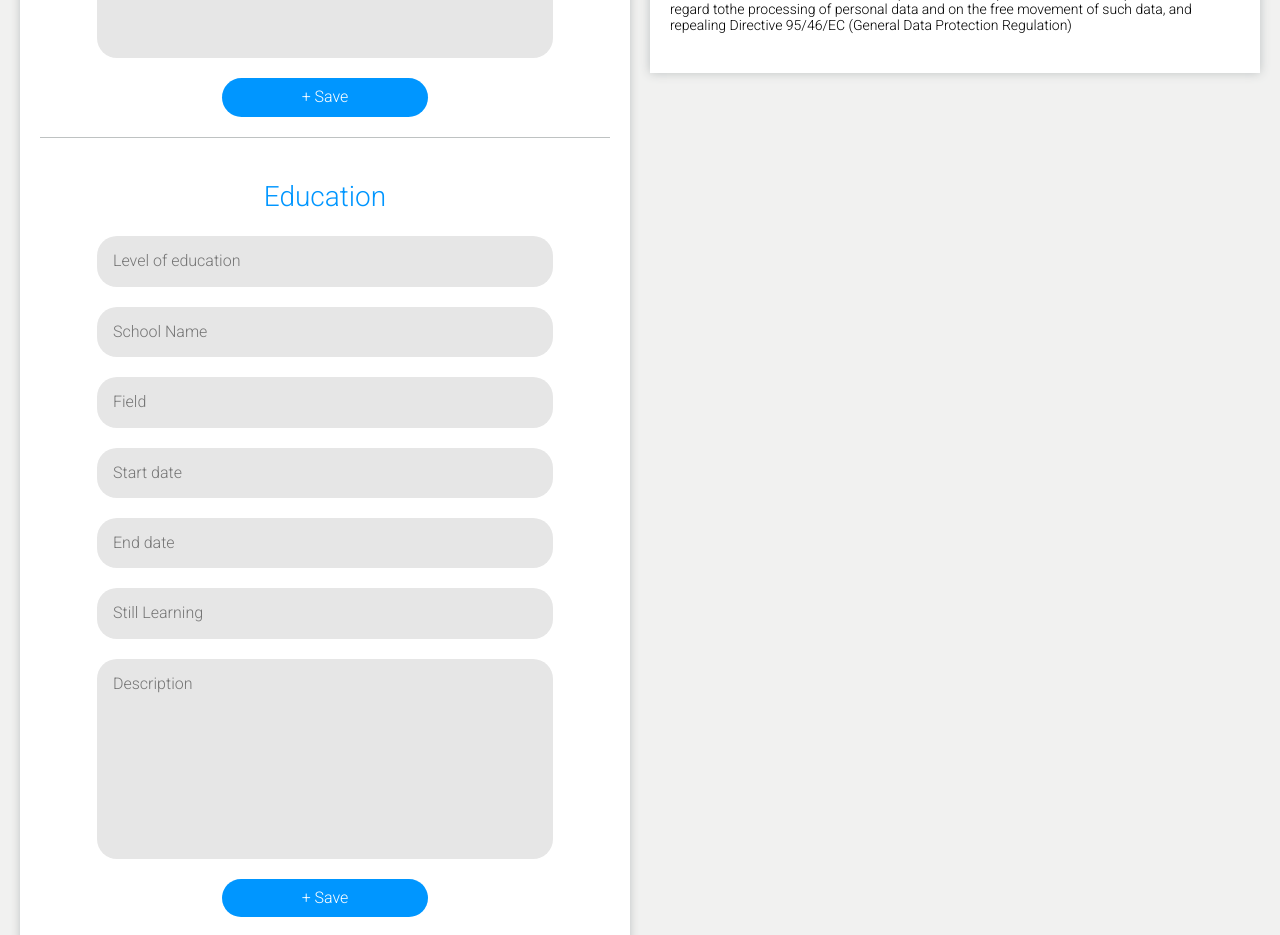
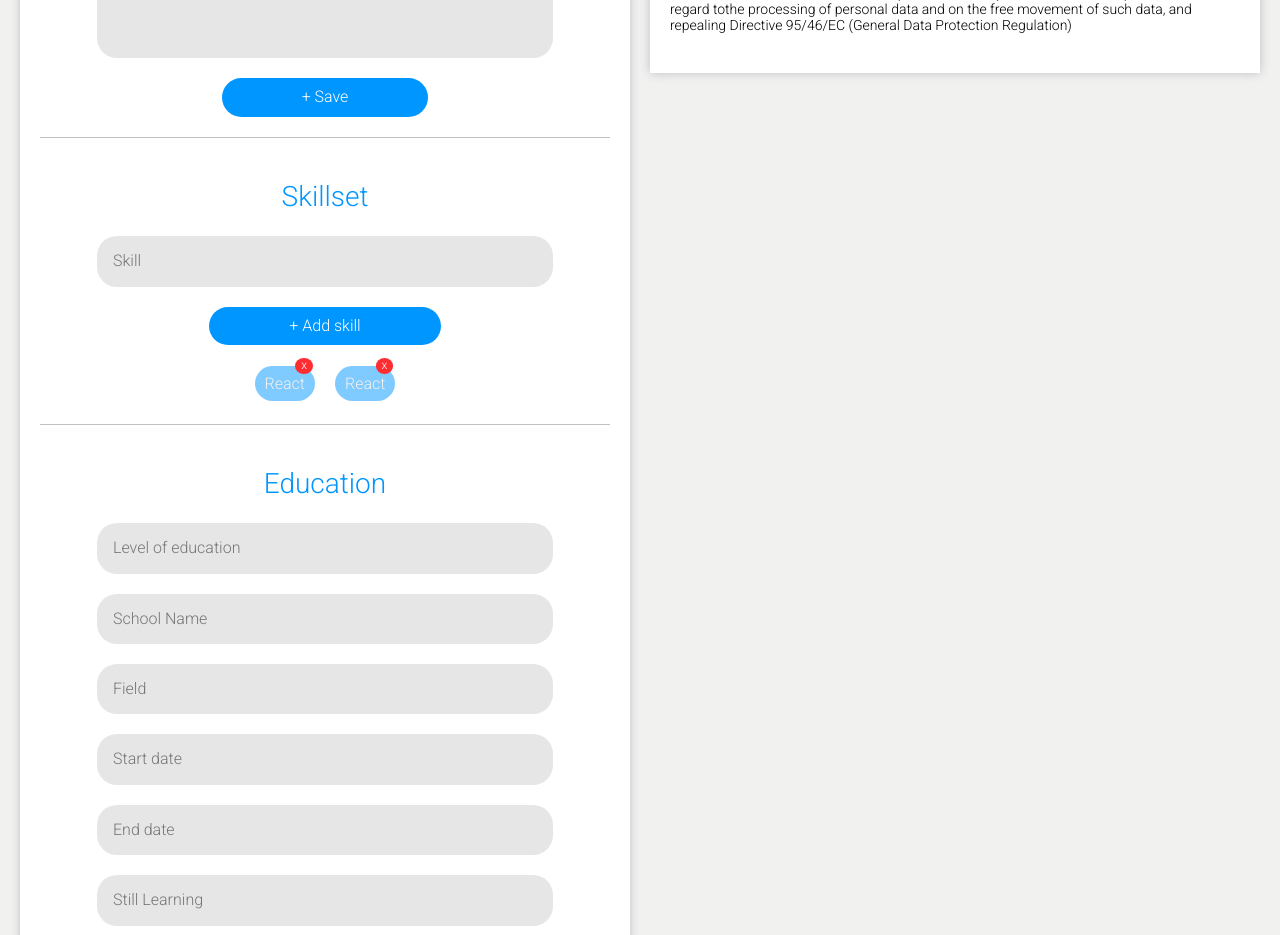
Before and after one commit to mizdebski77/Easy-Employ, a React (Create React App) app: page /CV-Creator in a window 1280 px wide. Shown: the part 1900-2835 px from the top of the page. Built offline with nearby package versions, Linux system fonts and the light colour scheme.

Commit message:
Skills section added

```diff
--- a/src/features/Creator/creator.tsx
+++ b/src/features/Creator/creator.tsx
@@ -27,6 +27,10 @@ import {
     ClausuleWrapper,
     Clausule,
     TextArea,
+    SkillsWrapper,
+    Skill,
+    SkillsContainer,
+    RemoveSkillButton,
 } from './styledCreator';
 
 export const Creator = () => {
@@ -76,6 +80,26 @@ export const Creator = () => {
                             <DataInput placeholder='Still working' />
                             <TextArea placeholder='Description'></TextArea>
                             <SaveButton>+ Save</SaveButton>
+                        </DataForm>
+                    </FormWrapper>
+
+                    <FormWrapper>
+                        <DataTitle>Skillset</DataTitle>
+                        <DataForm>
+                            <DataInput placeholder='Skill' />
+                            <SaveButton>+ Add skill</SaveButton>
+
+                            <SkillsWrapper>
+                                <SkillsContainer>
+                                    <Skill>React</Skill>
+                                    <RemoveSkillButton>x</RemoveSkillButton>
+                                </SkillsContainer>
+
+                                <SkillsContainer>
+                                    <Skill>React</Skill>
+                                    <RemoveSkillButton>x</RemoveSkillButton>
+                                </SkillsContainer>
+                            </SkillsWrapper>
                         </DataForm>
                     </FormWrapper>
 
--- a/src/features/Creator/styledCreator.ts
+++ b/src/features/Creator/styledCreator.ts
@@ -47,6 +47,46 @@ export const DataForm = styled.form`
     gap: 20px;
     align-items: center;
     justify-content: center;
+`;
+
+export const SkillsWrapper = styled.div`
+    padding: 10px;
+    display: flex;
+    justify-content: start;
+    gap: 20px;
+`;
+
+export const SkillsContainer = styled.div`
+    position: relative;
+`;
+
+
+export const Skill = styled.span`
+    background: ${({ theme }) => theme.color.fontMainActive};
+    padding: 8px 10px;
+    border-radius: 20px;
+    color: ${({ theme }) => theme.color.mainColor};
+
+    @media (max-width: ${({ theme }) => theme.breakPoint.thirdBp}px){
+        font-size: 12px;
+    };
+`;
+
+export const RemoveSkillButton = styled.button`
+    position: absolute;
+    border-radius: 50%;
+    font-size: 12px;
+    background: #ff2d32;
+    color: white;
+    border: none;
+    right: 2px;
+    bottom: 20px;
+    cursor: pointer;
+    transition: 0.3s;
+
+    &:hover {
+        background: #ff6f72;
+    }
 `;
 
 export const SaveButton = styled.button`
```
